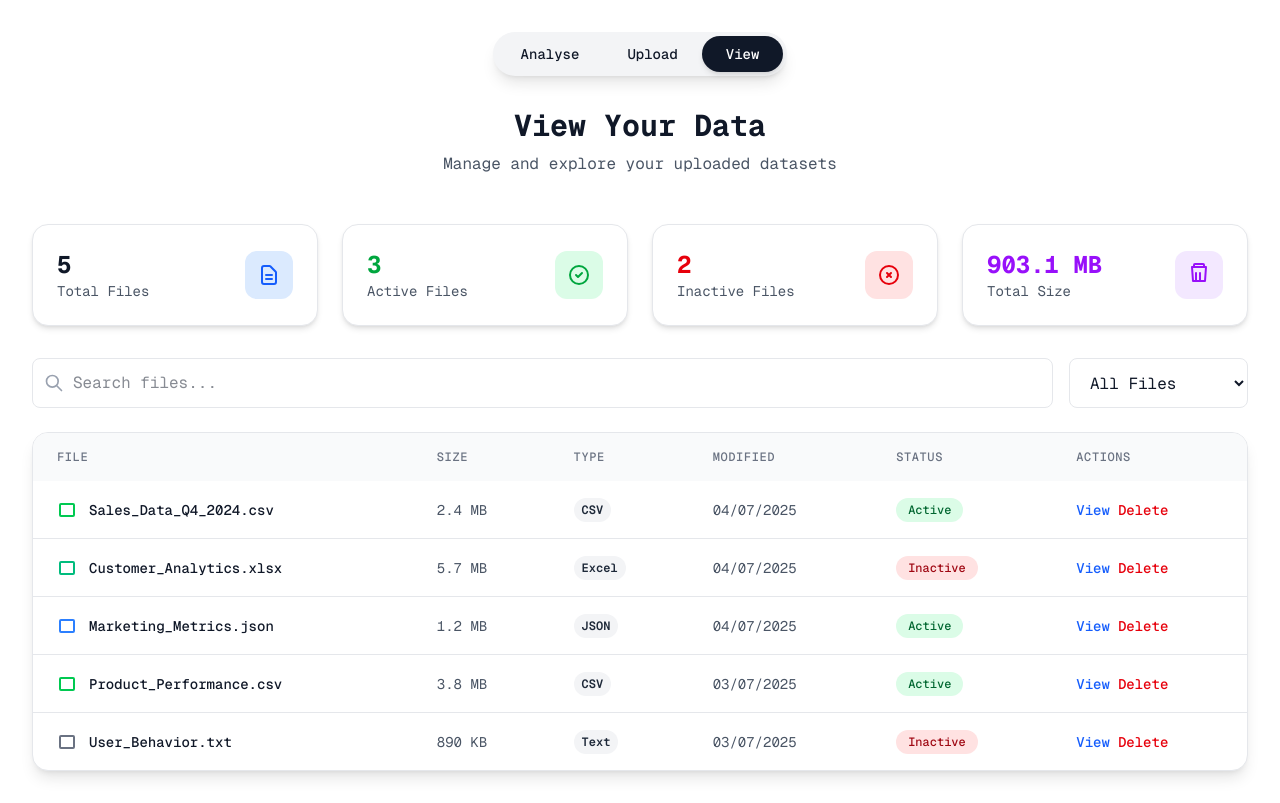
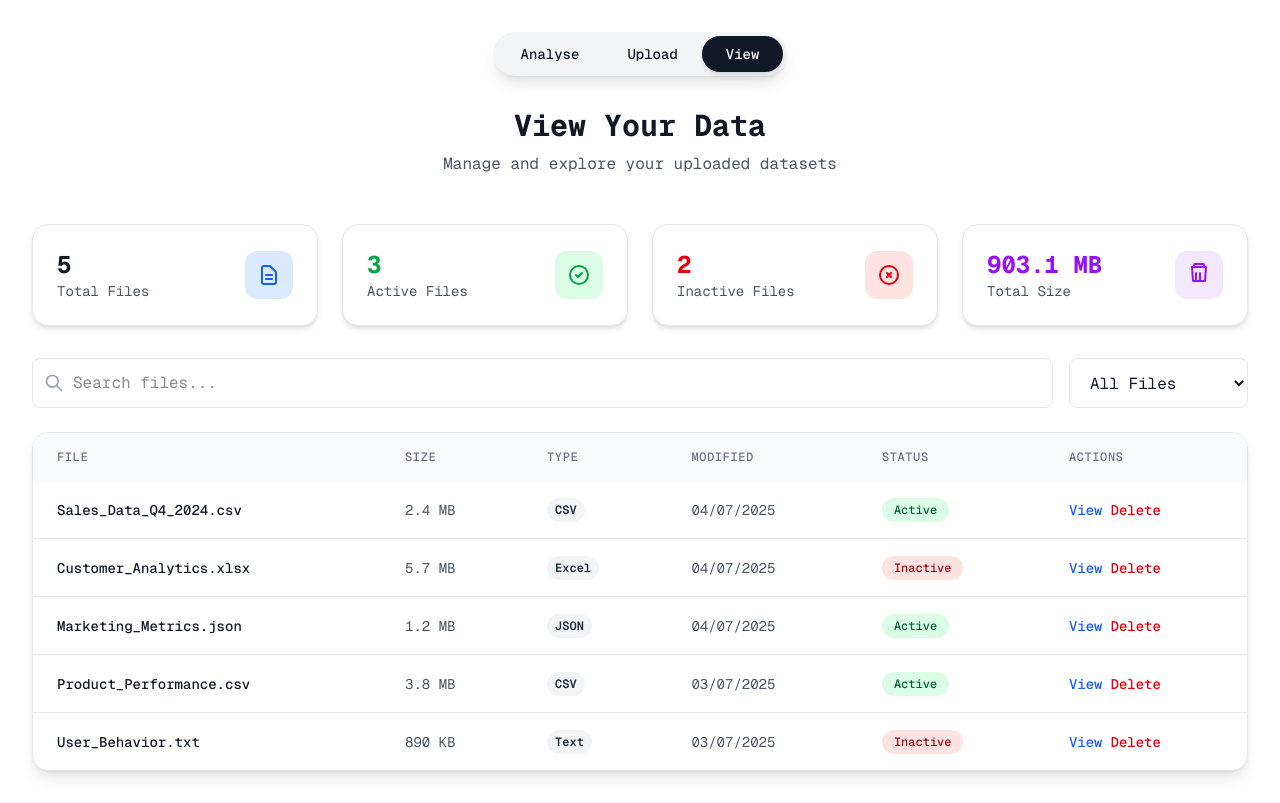
Before and after one commit to JingYuan0926/cannes, a Next.js app: page /view in a window 1280 px wide. Built offline with nearby package versions, Linux system fonts and the light colour scheme.

Commit message:
Removed icon beside file name

```diff
--- a/pages/view.js
+++ b/pages/view.js
@@ -98,34 +98,7 @@ export default function View() {
     }
   };
 
-  const getFileIcon = (type) => {
-    switch (type.toLowerCase()) {
-      case 'csv':
-        return (
-          <svg className="w-5 h-5 text-green-500 transition-transform duration-200 hover:scale-110" fill="currentColor" viewBox="0 0 20 20">
-            <path d="M4 3a2 2 0 00-2 2v10a2 2 0 002 2h12a2 2 0 002-2V5a2 2 0 00-2-2H4zm0 2h12v10H4V5z"/>
-          </svg>
-        );
-      case 'excel':
-        return (
-          <svg className="w-5 h-5 text-emerald-500 transition-transform duration-200 hover:scale-110" fill="currentColor" viewBox="0 0 20 20">
-            <path d="M4 3a2 2 0 00-2 2v10a2 2 0 002 2h12a2 2 0 002-2V5a2 2 0 00-2-2H4zm0 2h12v10H4V5z"/>
-          </svg>
-        );
-      case 'json':
-        return (
-          <svg className="w-5 h-5 text-blue-500 transition-transform duration-200 hover:scale-110" fill="currentColor" viewBox="0 0 20 20">
-            <path d="M4 3a2 2 0 00-2 2v10a2 2 0 002 2h12a2 2 0 002-2V5a2 2 0 00-2-2H4zm0 2h12v10H4V5z"/>
-          </svg>
-        );
-      default:
-        return (
-          <svg className="w-5 h-5 text-gray-500 transition-transform duration-200 hover:scale-110" fill="currentColor" viewBox="0 0 20 20">
-            <path d="M4 3a2 2 0 00-2 2v10a2 2 0 002 2h12a2 2 0 002-2V5a2 2 0 00-2-2H4zm0 2h12v10H4V5z"/>
-          </svg>
-        );
-    }
-  };
+
 
   const filteredFiles = files.filter(file => {
     const matchesSearch = file.name.toLowerCase().includes(searchTerm.toLowerCase());
@@ -283,13 +256,8 @@ export default function View() {
                     style={{ animationDelay: `${index * 0.1}s` }}
                   >
                     <td className="px-6 py-4 whitespace-nowrap">
-                      <div className="flex items-center">
-                        <div className="transition-transform duration-200 group-hover:scale-110">
-                          {getFileIcon(file.type)}
-                        </div>
-                        <div className="ml-3">
-                          <div className="text-sm font-medium text-gray-900 dark:text-gray-100 group-hover:text-blue-600 dark:group-hover:text-blue-400 transition-colors duration-200">{file.name}</div>
-                        </div>
+                      <div className="text-sm font-medium text-gray-900 dark:text-gray-100 group-hover:text-blue-600 dark:group-hover:text-blue-400 transition-colors duration-200">
+                        {file.name}
                       </div>
                     </td>
                     <td className="px-6 py-4 whitespace-nowrap text-sm text-gray-600 dark:text-gray-300 group-hover:text-gray-800 dark:group-hover:text-gray-100 transition-colors duration-200">
```
